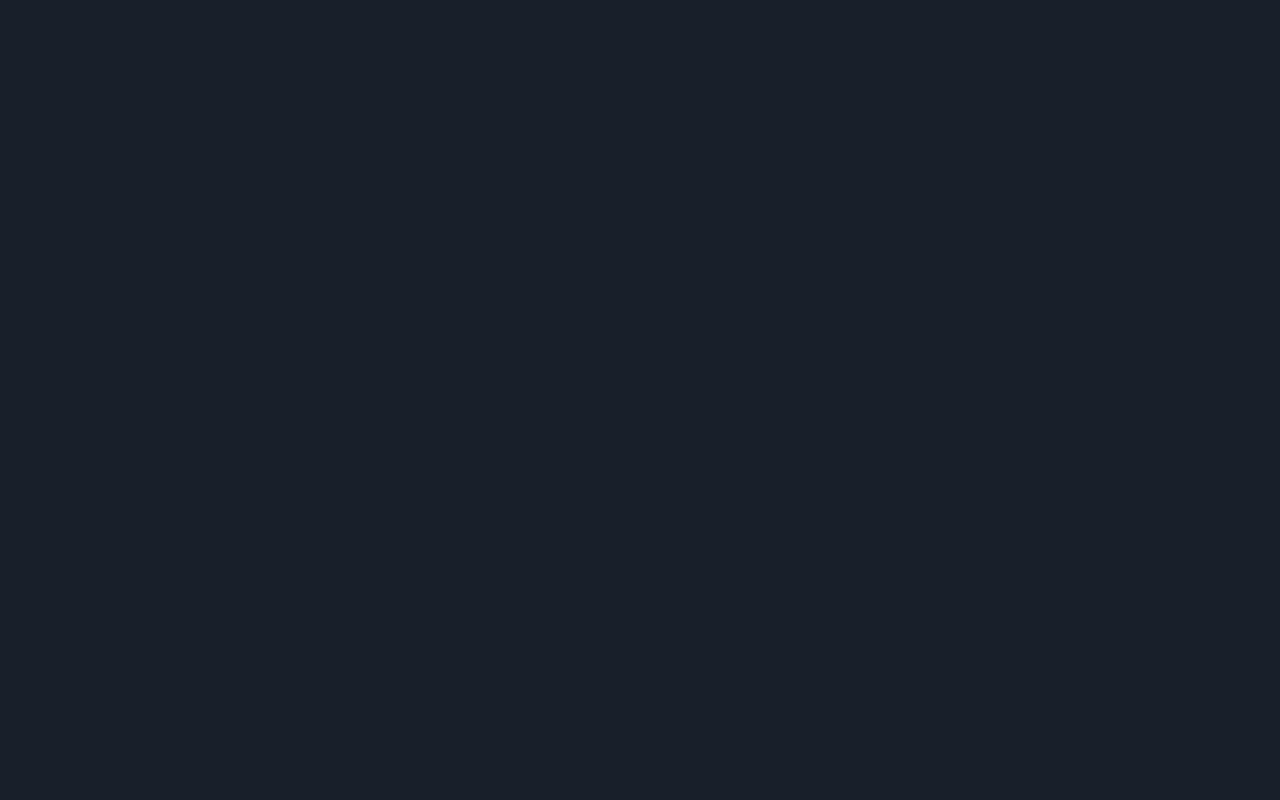
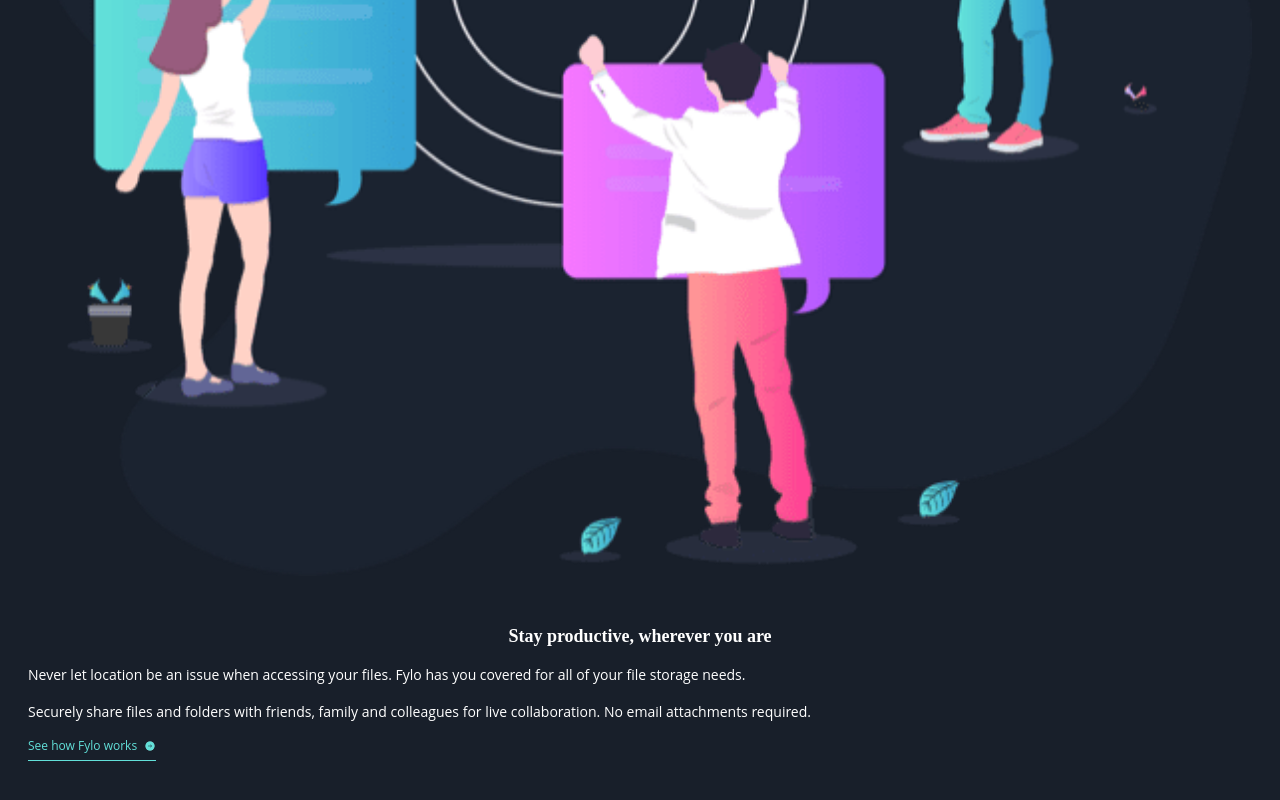
Before and after one commit to NSJTeo/fylo-landing-page, a Vue app: page / in a window 1280 px wide. Shown: the part 2015-2815 px from the top of the page. Before the commit the page ends 1665 px from the top, so only its background shows below. Built offline with nearby package versions, Linux system fonts and the light colour scheme.

Commit message:
Info component and styles

```diff
--- a/src/App.vue
+++ b/src/App.vue
@@ -3,6 +3,7 @@
   <main>
     <Hero />
     <Features />
+    <Info />
   </main>
 </template>
 
@@ -10,10 +11,11 @@
 import Header from './components/Header.vue';
 import Hero from './components/Hero.vue';
 import Features from './components/Features.vue';
+import Info from './components/Info.vue';
 
 export default {
   name: 'App',
-  components: { Header, Hero, Features },
+  components: { Header, Hero, Features, Info },
 };
 </script>
 
--- /dev/null
+++ b/src/components/Info.vue
@@ -0,0 +1,85 @@
+<template>
+  <div className="info__container">
+    <img
+      className="info__image"
+      src="../assets/illustrations/illustration-stay-productive.png"
+      alt=""
+    />
+    <p className="info__header">Stay productive, wherever you are</p>
+    <p className="info__text">
+      Never let location be an issue when accessing your files. Fylo has you
+      covered for all of your file storage needs.
+    </p>
+    <p className="info__text">
+      Securely share files and folders with friends, family and colleagues for
+      live collaboration. No email attachments required.
+    </p>
+    <div className="info__link">
+      <p className="info__link-text">See how Fylo works</p>
+      <img
+        className="info__link-image"
+        src="../assets/icons/icon-arrow.svg"
+        alt=""
+      />
+    </div>
+  </div>
+</template>
+
+<script>
+export default {
+  name: 'Info',
+};
+</script>
+
+<style lang="scss">
+.info {
+  &__container {
+    max-width: 1440px;
+    padding: 0 28px;
+    padding-bottom: 160px;
+  }
+  &__image {
+    margin-bottom: 48px;
+    width: 100%;
+  }
+  &__header {
+    margin-bottom: 1rem;
+    font-family: 'Raleway';
+    font-style: normal;
+    font-weight: 700;
+    font-size: 18px;
+    line-height: 24px;
+    text-align: center;
+    color: #ffffff;
+  }
+  &__text {
+    margin-bottom: 1rem;
+    font-family: 'Open Sans';
+    font-style: normal;
+    font-weight: 400;
+    font-size: 14px;
+    line-height: 21px;
+    color: #ffffff;
+  }
+  &__link {
+    padding-bottom: 6px;
+    border-bottom: 1px solid #62e0d9;
+    width: fit-content;
+    display: flex;
+    align-items: center;
+  }
+  &__link-text {
+    margin-right: 7px;
+    font-family: 'Open Sans';
+    font-style: normal;
+    font-weight: 400;
+    font-size: 12px;
+    line-height: 16px;
+    color: #62e0d9;
+  }
+  &__link-image {
+    width: 12px;
+    height: 12px;
+  }
+}
+</style>
```
